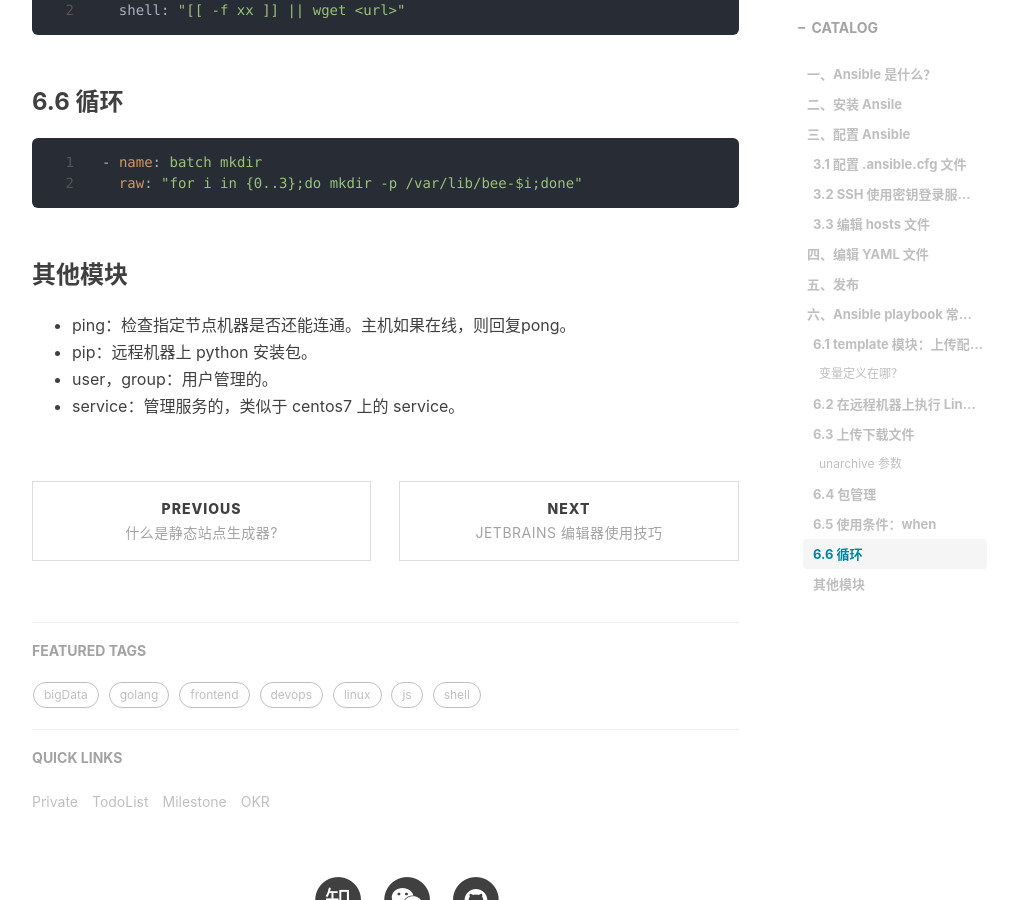
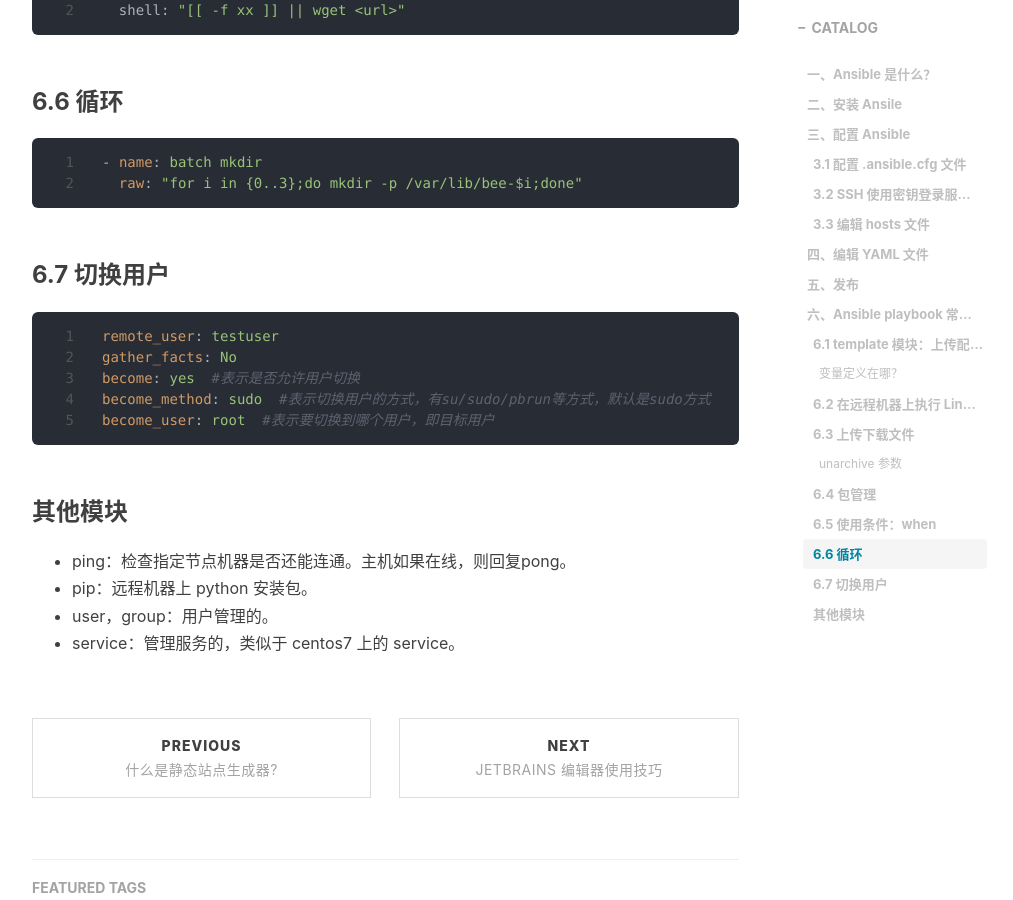
Before and after one commit to kougazhang/oom, a Jekyll site: the page built from _posts/2021-05-28-ansible.md, in a window 1280 px wide and 900 px high, scrolled down 7821 px. Shown: the whole window, without its empty margins (233-1246 px from the left). Built offline with Jekyll 4.4.1, drawn with Linux system fonts in a browser that asks for light colours; nearby versions of some CDN libraries; comment, search, counter and statistics services are not loaded.

Commit message:
add info about ansible

````diff
--- a/_posts/2021-05-28-ansible.md
+++ b/_posts/2021-05-28-ansible.md
@@ -245,6 +245,15 @@ playbook 中使用 when 来标识条件。when 的用法和 Python 中的 if 关
 ```
 {% endraw %}
 
+### 6.7 切换用户
+```yaml
+remote_user: testuser
+gather_facts: No
+become: yes  #表示是否允许用户切换
+become_method: sudo  #表示切换用户的方式，有su/sudo/pbrun等方式，默认是sudo方式
+become_user: root  #表示要切换到哪个用户，即目标用户
+```
+
 ### 其他模块
 + ping：检查指定节点机器是否还能连通。主机如果在线，则回复pong。
 + pip：远程机器上 python 安装包。
````
